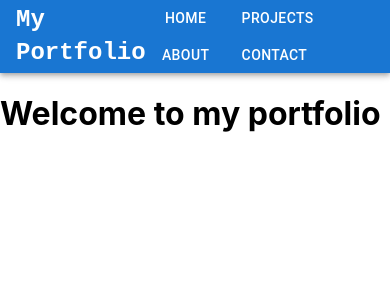
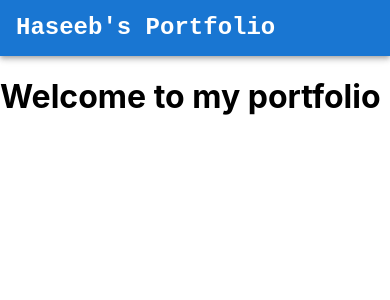
Before and after one commit to MuhammadHaseeb05/Portfolio, a React (Create React App) app: page / in a window 390 px wide. Shown: the top 300 px of the page. Built offline with nearby package versions, Linux system fonts and the light colour scheme; some icons are missing.

Commit message:
Made header responsive with drawer menu

```diff
--- a/src/components/Header.jsx
+++ b/src/components/Header.jsx
@@ -1,21 +1,53 @@
-import React from 'react';
-import AppBar from '@mui/material/AppBar';
-import Toolbar from '@mui/material/Toolbar';
-import Typography from '@mui/material/Typography';
-import Button from '@mui/material/Button';
-import Box from '@mui/material/Box';
+import React, { useState } from 'react';
+import {
+  AppBar,
+  Toolbar,
+  Typography,
+  IconButton,
+  Drawer,
+  List,
+  ListItem,
+  ListItemText,
+  Box,
+  Button,
+  useMediaQuery
+} from '@mui/material';
+import MenuIcon from '@mui/icons-material/Menu';
+import { useTheme } from '@mui/material/styles';
+
 
 function Header() {
+  const [drawerOpen, setDrawerOpen] = useState(false);
+  const theme = useTheme();
+  const isMobile = useMediaQuery(theme.breakpoints.down('sm'));
+  const navItems = ['Home', 'Projects', 'About', 'Contact'];
   return (
     <AppBar position="static">
       <Toolbar sx={{ justifyContent: 'space-between' }}>
-        <Typography variant="h5" component="div" sx={{fontWeight:'bold',fontFamily:'monospace'}}>
-          My Portfolio
+        <Typography variant="h5" fontWeight="bold" fontFamily="monospace">
+          Haseeb's Portfolio
         </Typography>
+
+        {isMobile ? (
+          <>
+            <IconButton color="inherit" onClick={() => setDrawerOpen(true)}>
+              <MenuIcon />
+            </IconButton>
+            <Drawer anchor="right" open={drawerOpen} onClose={() => setDrawerOpen(false)}>
+              <List sx={{ width: 200 }}>
+                {navItems.map((item) => (
+                  <ListItem button key={item} onClick={() => setDrawerOpen(false)}>
+                    <ListItemText primary={item} />
+                  </ListItem>
+                ))}
+              </List>
+            </Drawer>
+          </>
+        ) : (
           <Box>
-          {['Home', 'Projects', 'About', 'Contact'].map((label) => (
+            {navItems.map((item) => (
               <Button
-              key={label}
+                key={item}
                 color="inherit"
                 sx={{
                   mx: 1,
@@ -25,12 +57,14 @@ function Header() {
                   }
                 }}
               >
-              {label}
+                {item}
               </Button>
             ))}
           </Box>
+        )}
   </Toolbar>
 </AppBar>
+
   );
 }
 
```
Lines whose indentation alone changed are shown as unchanged.
